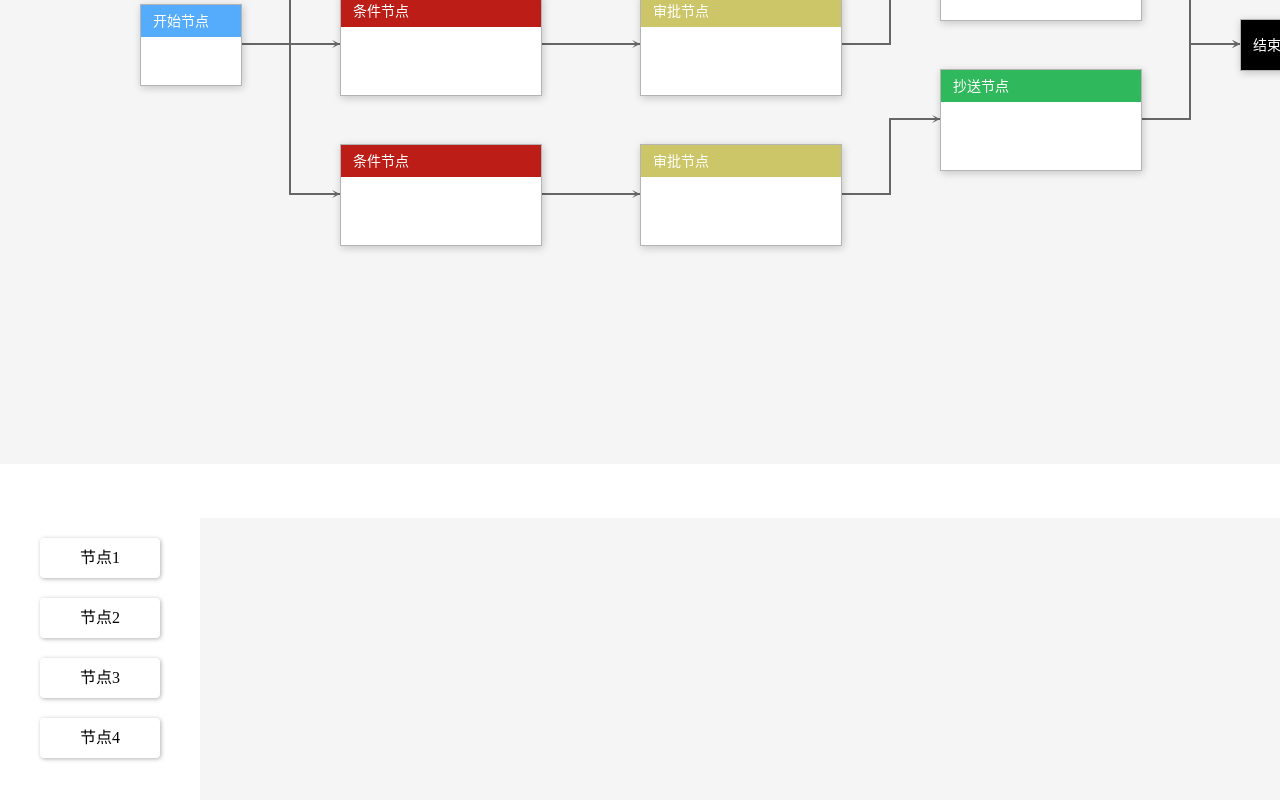
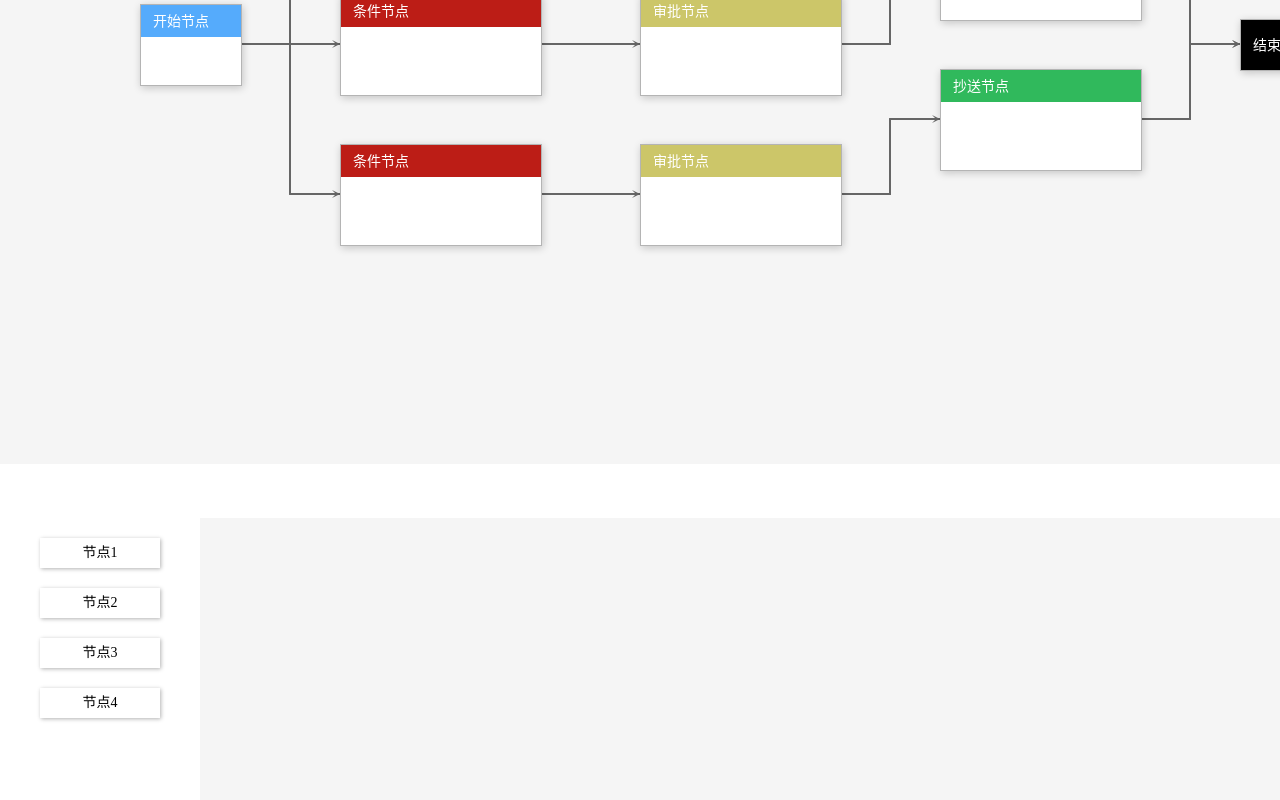
Before and after one commit to caohuatao/vue-super-flow, a Vue app: page / in a window 1280 px wide. Shown: the part 1208-2008 px from the top of the page. Built offline with nearby package versions, Linux system fonts and the light colour scheme.

Commit message:
修改：demo3

```diff
--- a/examples/demo3.vue
+++ b/examples/demo3.vue
@@ -9,14 +9,15 @@
       <span
         class="node-item"
         v-for="item in nodeItemList"
-        @mousedown="evt => nodeItemMouseDown(evt, item)">
+        @mousedown="evt => nodeItemMouseDown(evt, item.value)">
         {{item.label}}
       </span>
     </div>
-    <div class="flow-container">
+    <div
+      class="flow-container"
+      ref="flowContainer">
       <super-flow
         ref="superFlow"
-        :graph-menu="graphMenu"
         :node-menu="nodeMenu"
         :link-menu="linkMenu">
         <template v-slot:node="{meta}">
@@ -86,79 +87,6 @@
             }
           }
         ],
-        graphMenu: [
-          [
-            {
-              label: '节点1',
-              disable(graph) {
-                return !!graph.nodeList.find(node => node.meta.label === '1')
-              },
-              selected(graph, coordinate) {
-                graph.addNode({
-                  width: 120,
-                  height: 40,
-                  coordinate,
-                  meta: {
-                    label: '1',
-                    value: [1, 2, 3, 4]
-                  }
-                })
-              }
-            },
-            {
-              label: '节点2',
-              selected(graph, coordinate) {
-                graph.addNode({
-                  width: 120,
-                  height: 40,
-                  coordinate,
-                  meta: {
-                    label: '2',
-                    value: [1, 2, 3, 4]
-                  }
-                })
-              }
-            },
-            {
-              label: '节点3',
-              selected(graph, coordinate) {
-                graph.addNode({
-                  width: 120,
-                  height: 40,
-                  coordinate,
-                  meta: {
-                    label: '3',
-                    value: [1, 2, 3, 4]
-                  }
-                })
-              }
-            }
-          ],
-          [
-            {
-              label: '节点4',
-              selected(graph, coordinate) {
-                graph.addNode({
-                  width: 120,
-                  height: 40,
-                  coordinate,
-                  meta: {
-                    label: '4',
-                    value: [1, 2, 3, 4]
-                  }
-                })
-              }
-            }
-          ],
-          [
-            {
-              label: '全选',
-              selected: graph => {
-                graph.selectAll()
-              }
-            }
-          ]
-        ],
         nodeMenu: [
           [
             {
@@ -199,19 +127,63 @@
       flowNodeClick(meta) {
         console.log(`编辑 ${meta.label}`)
       },
+
       docMousemove({clientX, clientY}) {
         const conf = this.dragConf
-        if (conf.isDown && conf.isMove) {
-          conf.clientX = clientX
-          conf.clientY = clientY
+
+        if (conf.isMove) {
+
+          conf.ele.style.top = clientY - conf.offsetTop + 'px'
+          conf.ele.style.left = clientX - conf.offsetLeft + 'px'
+
         } else if (conf.isDown) {
-          conf.isMove = Math.abs(clientX - conf.clientX) > 5
+
+          // 鼠标移动量大于 5 时 移动状态生效
+          conf.isMove =
+            Math.abs(clientX - conf.clientX) > 5
             || Math.abs(clientY - conf.clientY) > 5
+
         }
       },
-      docMouseup() {
 
+      docMouseup({clientX, clientY}) {
+        const conf = this.dragConf
+        conf.isDown = false
+        if (conf.isMove) {
+          const {
+            top,
+            right,
+            bottom,
+            left
+          } = this.$refs.flowContainer.getBoundingClientRect()
+
+          // 判断鼠标是否进入 flow container
+          if (
+            clientX > left
+            && clientX < right
+            && clientY > top
+            && clientY < bottom
+          ) {
+
+            // 获取拖动元素左上角相对 super flow 区域原点坐标
+            const coordinate = this.$refs.superFlow.getMouseCoordinate(
+              clientX - conf.offsetLeft,
+              clientY - conf.offsetTop
+            )
+
+            // 添加节点
+            this.$refs.superFlow.addNode({
+              coordinate,
+              ...conf.info
+            })
+
+          }
+
+          conf.isMove = false
+          conf.ele.remove()
+        }
       },
+
       nodeItemMouseDown(evt, info) {
         const {
           clientX,
@@ -224,15 +196,25 @@
           left
         } = evt.currentTarget.getBoundingClientRect()
 
+        const conf = this.dragConf
+        const ele = currentTarget.cloneNode(true)
+
         Object.assign(this.dragConf, {
           offsetLeft: clientX - left,
           offsetTop: clientY - top,
           clientX: clientX,
           clientY: clientY,
           info,
-          ele: currentTarget,
+          ele,
           isDown: true
         })
+
+        ele.style.position = 'fixed'
+        ele.style.margin = '0'
+        ele.style.top = clientY - conf.offsetTop + 'px'
+        ele.style.left = clientX - conf.offsetLeft + 'px'
+
+        this.$el.appendChild(this.dragConf.ele)
       }
     }
   }
@@ -256,9 +238,10 @@
     }
 
     > .flow-container {
-      width  : calc(100% - @list-width);
-      float  : left;
-      height : 100%;
+      width    : calc(100% - @list-width);
+      float    : left;
+      height   : 100%;
+      overflow : hidden;
     }
 
     .super-flow__node {
@@ -271,17 +254,21 @@
       }
     }
 
+
     .node-item {
-      display          : inline-block;
-      height           : 40px;
-      width            : 120px;
-      margin-top       : 20px;
-      background-color : #FFFFFF;
-      line-height      : 40px;
-      box-shadow       : 1px 1px 4px rgba(0, 0, 0, 0.3);
-      border-radius    : 4px;
-      cursor           : pointer;
-      user-select      : none;
+      @node-item-height : 30px;
+
+      font-size         : 14px;
+      display           : inline-block;
+      height            : @node-item-height;
+      width             : 120px;
+      margin-top        : 20px;
+      background-color  : #FFFFFF;
+      line-height       : @node-item-height;
+      box-shadow        : 1px 1px 4px rgba(0, 0, 0, 0.3);
+      cursor            : pointer;
+      user-select       : none;
+      text-align        : center;
 
       &:hover {
         box-shadow : 1px 1px 8px rgba(0, 0, 0, 0.4);
--- a/packages/index.vue
+++ b/packages/index.vue
@@ -550,7 +550,7 @@
     background-color : transparent;
     width            : 100%;
     height           : 100%;
-    overflow         : auto;
+    overflow: hidden;
 
     > .select-all__mask {
       position         : absolute;
```
Also changed, not shown: demo/index.html (added, +56 -0 lines).
